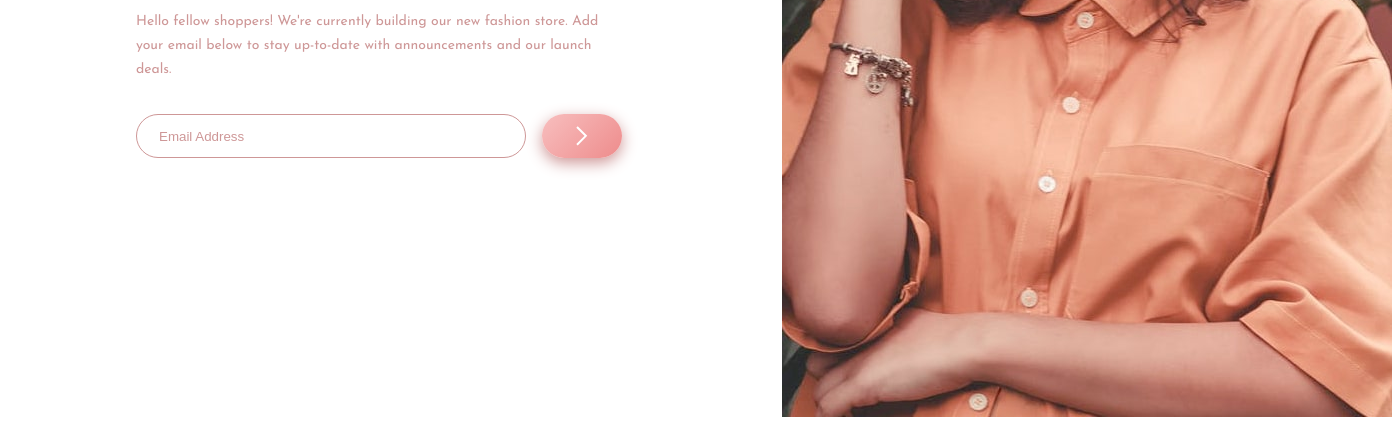
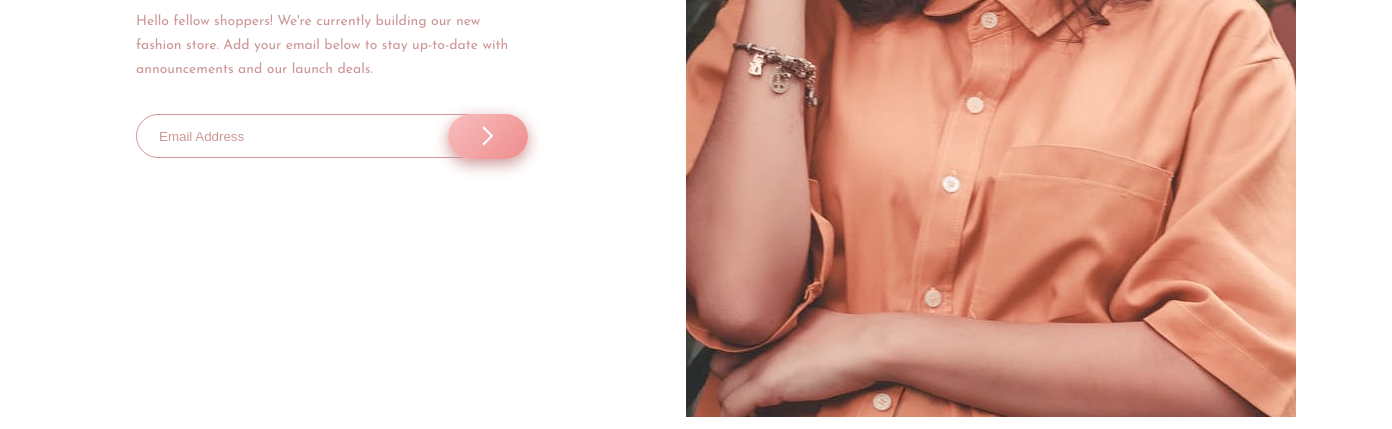
Before and after one commit to dehfachini/base-apparel-coming-soon, a plain HTML site: page index.html in a window 1280 px wide. Shown: the part 391-820 px from the top of the page, 1392 px wide, since content can reach past the window. Drawn offline with Linux system fonts and the light colour scheme.

Commit message:
adjust icon-arrow

```diff
--- a/css/styles.css
+++ b/css/styles.css
@@ -43,6 +43,7 @@ body {
     border-color: var(--desaturated-red);
     border-style: solid;
     border-width: 1px;
+
 }
 
 #email::placeholder {
@@ -60,6 +61,9 @@ body {
     align-items: center;
     justify-content: center;
     box-shadow: var(--desaturated-red) 0px 5px 15px;
+    position: absolute;
+    right: -2px;
+    height: 2.8rem;
 }
 
 .icon-arrow:hover {
@@ -73,6 +77,7 @@ body {
 
 .inputandicon {
     display: flex;
+    position: relative;
 }
 
 #error-message {
```
